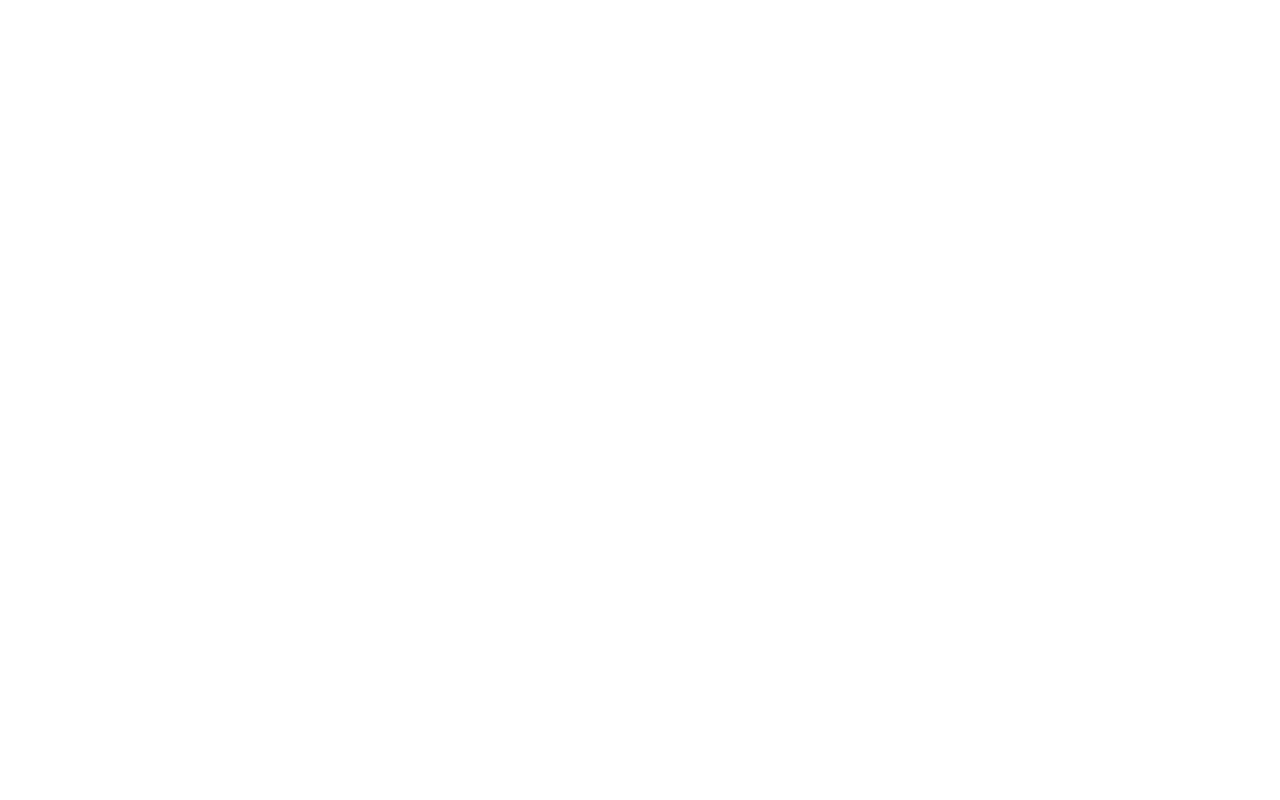
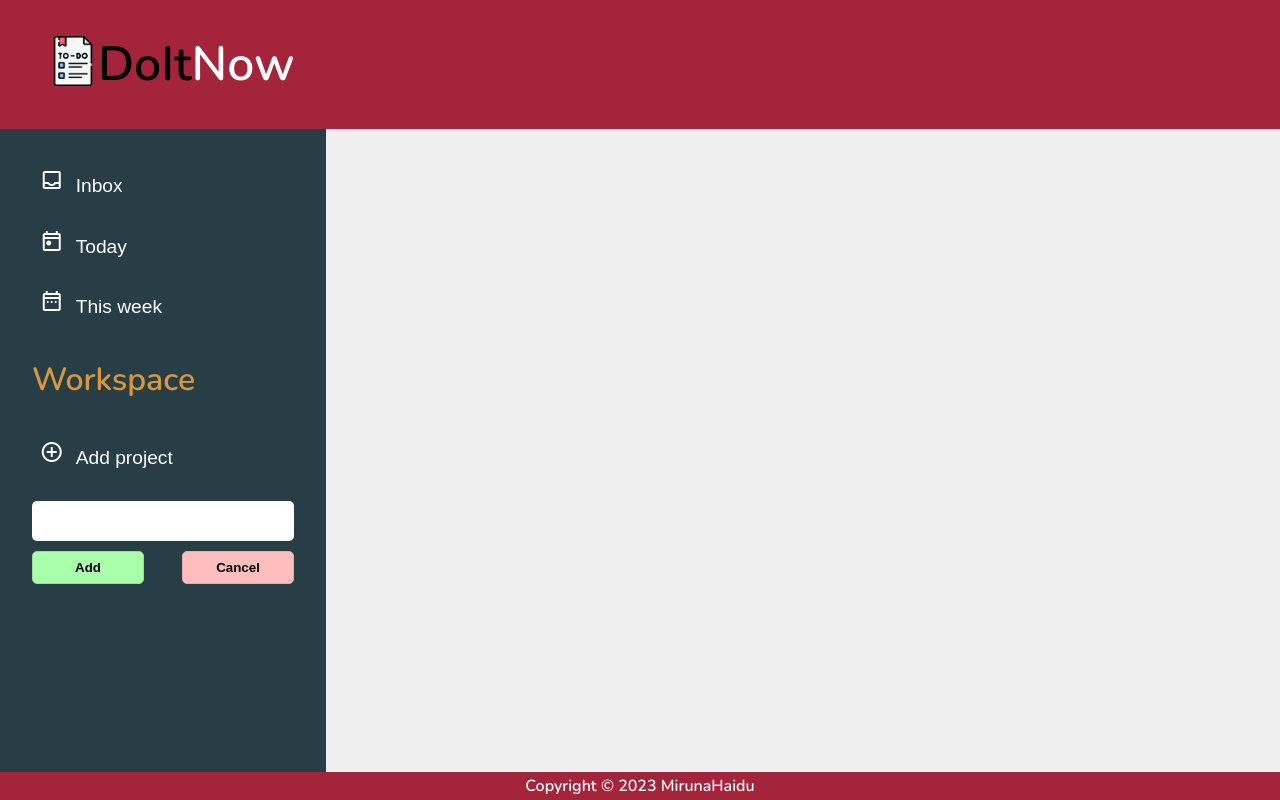
Before and after one commit to MirunaHaidu/todo-list, a website built with webpack: page dist/index.html in a window 1280 px wide. Built offline with nearby package versions, Linux system fonts and the light colour scheme.

Commit message:
add UI, header, footer and sidebar

```diff
--- a/dist/index.html
+++ b/dist/index.html
@@ -1,11 +1,74 @@
 <!DOCTYPE html>
 <html lang="en">
+
 <head>
     <meta charset="UTF-8">
     <meta name="viewport" content="width=device-width, initial-scale=1.0">
-    <title>Document</title>
+    <title>TO DO List</title>
+    <link rel="stylesheet" href="style.css">
+    <link rel="stylesheet"
+        href="https://fonts.googleapis.com/css2?family=Material+Symbols+Outlined:opsz,wght,FILL,GRAD@24,400,0,0" />
+    <script src="main.js" defer></script>
 </head>
+
 <body>
-    <script src="main.js"></script>
+
+    <header class="header">
+        <div class="logo">
+            <img src="img/icon.png" alt="icon">
+        </div>
+        <div class="title">
+            <p>DoIt<span>Now</span></p>
+        </div>
+    </header>
+
+    <div class="sidebar">
+        <div class="default-projects">
+            <button class="btn-default-project" id="btn-default-project">
+                <span class="material-symbols-outlined">
+                    inbox
+                </span>Inbox
+            </button>
+            <button class="btn-default-project" id="btn-default-project">
+                <span class="material-symbols-outlined">
+                    today
+                </span>Today
+            </button>
+            <button class="btn-default-project" id="btn-default-project">
+                <span class="material-symbols-outlined">
+                    date_range
+                </span>This week
+            </button>
+        </div>
+
+        <h1 class="workspace">Workspace</h1>
+        <div class="workspace-list" id="workspace-list">
+            <button class="add-project" id="btn-add-project">
+                <span class="material-symbols-outlined">
+                    add_circle
+                </span>Add project
+            </button>
+            <div class="add-project-popup" id="add-project-popup">
+                <input type="text" class="input-add-project-popup" id="input-add-project-popup">
+            </div>
+            <div class="add-project-popup-buttons">
+                <button class="button-add-project" id="button-add-project">Add</button>
+                <button class="button-cancel-project" id="button-cancel-project">Cancel</button>
+            </div>
+        </div>
+    </div>
+
+    <main class="main">
+        <div class="project-preview" id="project-preview"></div>
+    </main>
+
+    <footer class="footer">
+        <p>Copyright © 2023 MirunaHaidu</p>
+    </footer>
+
+
+
+
 </body>
+
 </html>
--- /dev/null
+++ b/dist/style.css
@@ -0,0 +1,193 @@
+@import url('https://fonts.googleapis.com/css2?family=Nunito:wght@600&display=swap');
+
+
+:root {
+    --red: #A4243B;
+    --mustard: #D8973C;
+    --brown: #BD632F;
+    --dark-blue: #273E47;
+    --blue-hover: #3C5F6D;
+    --background: #EFEFEF;
+    --white: #FFFFFF;
+    font-family: 'Nunito', sans-serif;
+}
+
+* {
+    box-sizing: border-box;
+    margin: 0;
+    padding: 0;
+}
+
+body {
+    display: grid;
+    grid-template-columns: 1fr 5fr;
+    grid-template-rows: 1fr 5fr;
+    height: 100vh;
+    background-color: var(--background);
+}
+
+
+.material-symbols-outlined {
+    font-variation-settings:
+        'FILL' 0,
+        'wght' 400,
+        'GRAD' 0,
+        'opsz' 24
+}
+
+button {
+    border: none;
+    appearance: none;
+    background: none;
+    cursor: pointer;
+}
+
+
+
+
+/* --- --- --- --- --- HEADER --- --- --- --- --- --- */
+.header {
+    background-color: var(--red);
+    grid-column: 1/3;
+    padding: 1.5rem 3rem;
+    display: flex;
+    align-items: center;
+    box-shadow: 0 px 10px rgba(0, 0, 0, 0.2);
+
+}
+
+.header .logo img {
+    width: 50px;
+    height: 50px;
+}
+
+.title {
+    font-size: 3rem;
+}
+
+.title span {
+    color: var(--white);
+}
+
+/* --- --- --- --- --- SIDEBAR --- --- --- --- --- --- */
+.sidebar {
+    grid-row: 2/3;
+    background-color: var(--dark-blue);
+    padding: 2rem;
+    display: flex;
+    flex-direction: column;
+    gap: 2rem;
+
+}
+
+.default-projects {
+    display: flex;
+    flex-direction: column;
+    gap: 1rem;
+
+}
+
+.btn-default-project,
+.add-project {
+    text-align: left;
+    padding: 0.4em;
+    color: var(--white);
+    font-size: 1.2em;
+}
+
+.btn-default-project span,
+.add-project span {
+    margin-right: 0.5em;
+}
+
+.btn-default-project:hover,
+.btn-default-project:active,
+.add-project:hover {
+    background-color: var(--blue-hover);
+    border-radius: 5px;
+}
+
+.workspace {
+    color: var(--mustard);
+}
+
+.add-project-popup {
+    /* display: none; */
+    width: 100%;
+    margin-top: 1.5rem;
+}
+
+input {
+    border: 0;
+    height: 2.5rem;
+    font-size: 18px;
+    padding: 15px;
+    border-radius: 5px;
+    margin-bottom: 10px;
+}
+
+input:focus {
+    opacity: 100%;
+    outline: none;
+}
+
+.add-project-popup-buttons {
+    display: flex;
+    align-items: center;
+    justify-content: space-between;
+    gap: 20px;
+}
+
+.button-add-project,
+.button-cancel-project {
+    font-weight: bold;
+    padding: 0.5rem;
+    border-radius: 5px;
+    width: 7rem;
+}
+
+.button-add-project {
+    border: 1px solid #99dd99;
+    background-color: #aaffaa;
+}
+
+.button-cancel-project {
+    border: 1px solid #eeadad;
+    background-color: #ffbebe;
+}
+
+
+.button-add-project:hover{
+    background-color: #6CFF6C;
+}
+
+.button-cancel-project:hover{
+    background-color: #FF9D9D;
+}
+
+
+
+
+
+/* --- --- --- --- --- MAIN CONTENT --- --- --- --- --- --- */
+
+.main {
+    grid-column: 2;
+}
+
+
+
+
+
+
+
+/* --- --- --- --- --- FOOTER --- --- --- --- --- --- */
+
+
+.footer {
+    grid-column: 1/3;
+    text-align: center;
+    padding: 0.2rem;
+    background-color: var(--red);
+    color: var(--white);
+}
```
Also changed, not shown: dist/img/icon.png (added).
